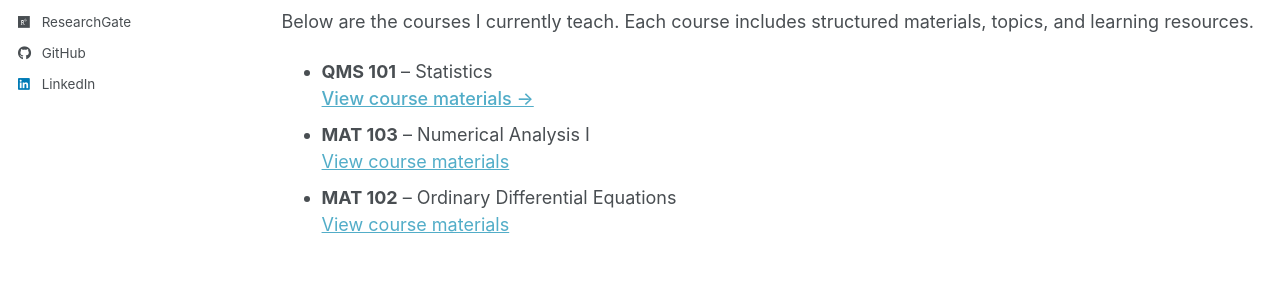
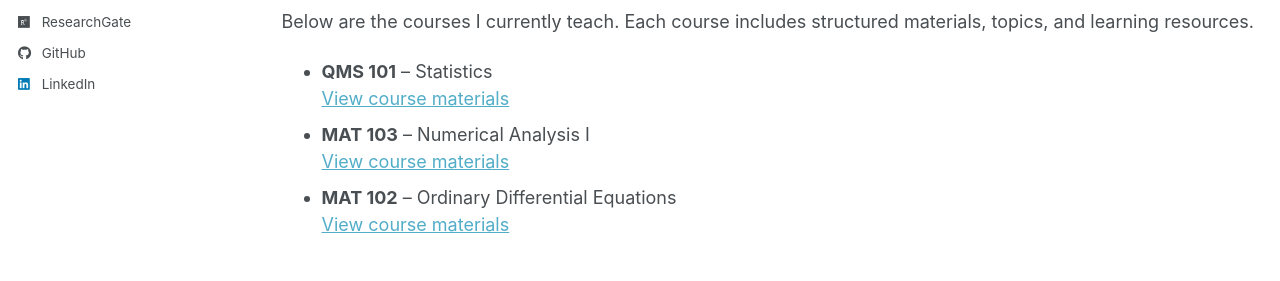
Before and after one commit to FomeA/FomeA.github.io, a Jekyll site: the page built from _pages/teaching.html, in a window 1280 px wide and 979 px high. Shown: the part 495-776 px from the top of the window. Built offline with Jekyll 4.4.1, drawn with Linux system fonts in a browser that asks for light colours; some web fonts are replaced; a script bundle is joined from its source files by our own code; library files that are not in the unit come from our copies.

Commit message:
Update teaching.html

```diff
--- a/_pages/teaching.html
+++ b/_pages/teaching.html
@@ -30,9 +30,7 @@ author_profile: true
     <li>
       <strong>QMS 101</strong> – Statistics
       <br>
-     <a href="/teaching/qms101/" style="font-weight: 500;">
-  View course materials →
-</a>
+     <a href="/teaching/qms101/">View course materials </a>
     </li>
 
     <li>
```
